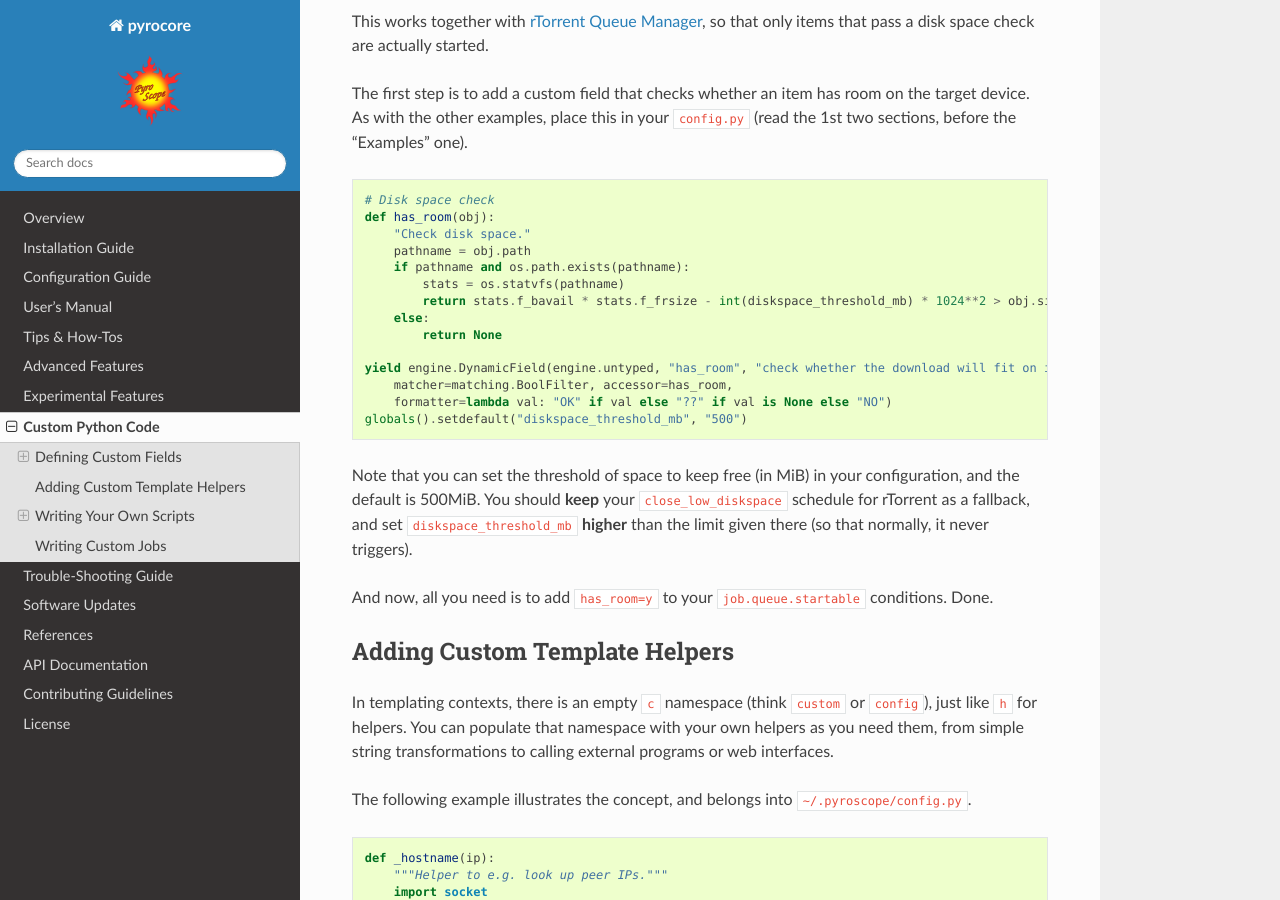
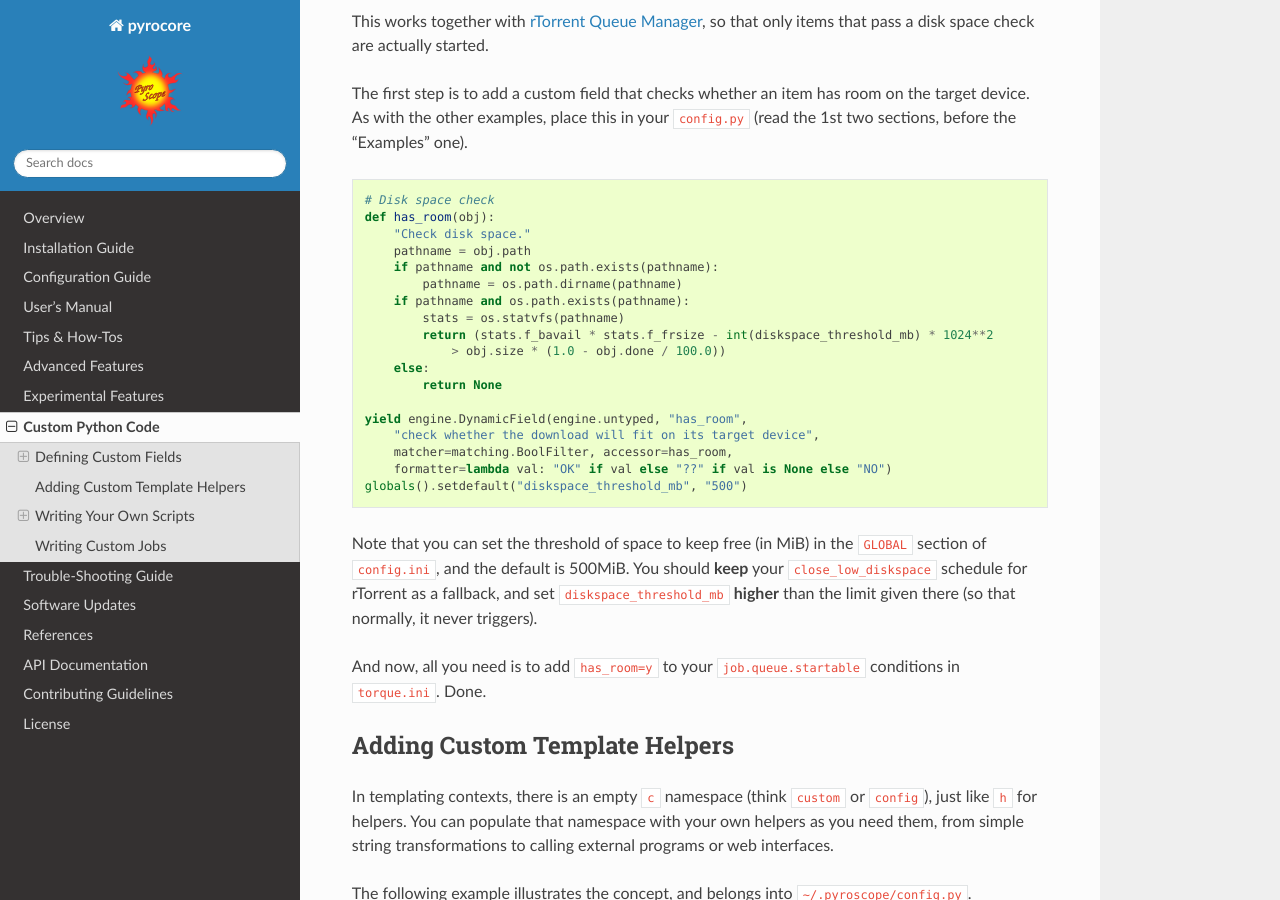
Before and after one commit to pyroscope/pyrocore, a Sphinx documentation site: the page built from docs/custom.rst, in a window 1280 px wide and 900 px high, scrolled down 3635 px. Built offline with Sphinx 7.4.7 and the Read the Docs theme 2.0.0, drawn with Linux system fonts in a browser that asks for light colours.

Commit message:
docs: fixes and more detail for 'has_room' custom field

```diff
--- a/docs/custom-fields.rst
+++ b/docs/custom-fields.rst
@@ -212,22 +212,26 @@ your ``config.py`` (read the 1st two sections, before the “Examples” one).
         def has_room(obj):
             "Check disk space."
             pathname = obj.path
+            if pathname and not os.path.exists(pathname):
+                pathname = os.path.dirname(pathname)
             if pathname and os.path.exists(pathname):
                 stats = os.statvfs(pathname)
-                return stats.f_bavail * stats.f_frsize - int(diskspace_threshold_mb) * 1024**2 > obj.size * (1.0 - obj.done / 100.0)
+                return (stats.f_bavail * stats.f_frsize - int(diskspace_threshold_mb) * 1024**2
+                    > obj.size * (1.0 - obj.done / 100.0))
             else:
                 return None
 
-        yield engine.DynamicField(engine.untyped, "has_room", "check whether the download will fit on its target device",
+        yield engine.DynamicField(engine.untyped, "has_room",
+            "check whether the download will fit on its target device",
             matcher=matching.BoolFilter, accessor=has_room,
             formatter=lambda val: "OK" if val else "??" if val is None else "NO")
         globals().setdefault("diskspace_threshold_mb", "500")
 
 Note that you can set the threshold of space to keep free (in MiB) in
-your configuration, and the default is 500MiB. You should **keep** your
+the ``GLOBAL`` section of ``config.ini``, and the default is 500MiB. You should **keep** your
 ``close_low_diskspace`` schedule for rTorrent as a fallback, and set
 ``diskspace_threshold_mb`` **higher** than the limit given there (so
 that normally, it never triggers).
 
 And now, all you need is to add ``has_room=y`` to your
-``job.queue.startable`` conditions. Done.
+``job.queue.startable`` conditions in ``torque.ini``. Done.
```
